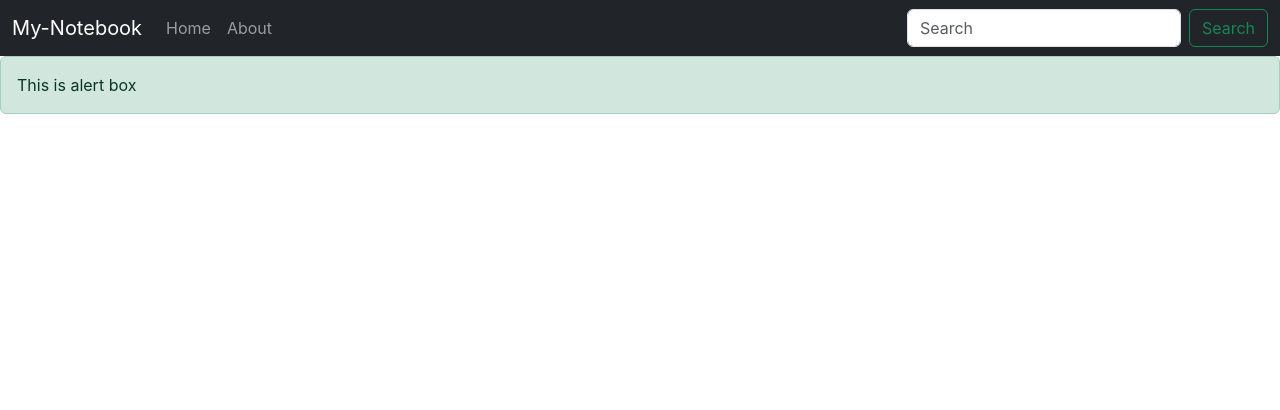
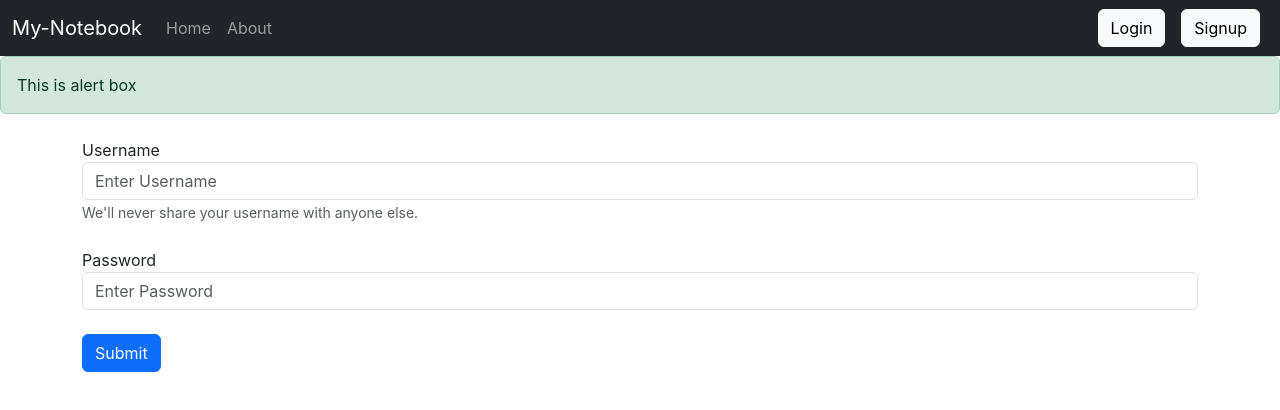
Before and after one commit to dev-ishaan/MERN-project, a React (Create React App) app in the folder my-notebook/: page /login in a window 1280 px wide. Shown: the top 410 px of the page. Built offline with nearby package versions, Linux system fonts and the light colour scheme.

Commit message:
Adding Login component

```diff
--- a/my-notebook/src/App.js
+++ b/my-notebook/src/App.js
@@ -9,6 +9,8 @@ import Home from './components/Home';
 import About from './components/About';
 import NoteState from './context/notes/NoteState';
 import Alert from './components/Alert';
+import Login from './components/Login';
+import Signup from './components/Signup';
 
 function App() {
   return (
@@ -21,6 +23,8 @@ function App() {
               <Routes>
                 <Route exact path="/" element={<Home />} />
                 <Route exact path="/about" element={<About/>}/>
+                <Route exact path="/login" element={<Login/>}/>
+                <Route exact path="/signup" element={<Signup/>}/>
               </Routes>
             </div>
         </Router>
--- a/my-notebook/src/components/Addnote.js
+++ b/my-notebook/src/components/Addnote.js
@@ -34,7 +34,7 @@ const Addnote = () => {
             <label className="my-1" htmlFor="tag">Tag</label>
             <input type="text" className="form-control" id="tag" name="tag" placeholder="Enter Tag" onChange={onChange} value={note.tag}/>
           </div>
-          <button disabled={note.title.length<3 || note.description.length<5} type="submit" className="btn btn-primary my-3" onClick={handleClick}>Add</button>
+          <button disabled={note.title.length < 3 || note.description.length < 5} type="submit" className="btn btn-primary my-3" onClick={handleClick}>Add</button>
       </form>
       </div>
     </div>
--- /dev/null
+++ b/my-notebook/src/components/Login.js
@@ -0,0 +1,51 @@
+import React, {useState} from 'react'
+// import { useHistory } from 'react-router-dom';
+import { useNavigate } from 'react-router-dom';
+
+const Login = () => {
+    const [credentials, setCredentials] = useState({username:"", password:""});
+    let history = useNavigate();
+    const handleSubmit = async (e) =>{
+        e.preventDefault()
+        const response = await fetch(`http://localhost:5000/api/auth/login`, {
+            method: "POST",
+            headers: {
+              "Content-Type": "application/json"
+            },
+            body: JSON.stringify({username: credentials.username, password: credentials.password})
+          });
+          const json = await response.json();
+          console.log(json)
+          if(json.success){
+            // Saving auth token
+            localStorage.setItem('token', json.authToken)
+            // Redirects to home page
+            history("/")
+          }else{
+            alert("Invalid creds");
+          }
+    }
+
+    const onChange= (e)=>{
+        setCredentials({...credentials, [e.target.name]: e.target.value})
+    }
+
+  return (
+    <div>
+      <form onSubmit={handleSubmit}>
+        <div className="form-group my-4">
+            <label htmlFor="exampleInputUsername">Username</label>
+            <input type="text" className="form-control" id="username" value={credentials.username} onChange={onChange} name="username" aria-describedby="usernameHelp" placeholder="Enter Username"/>
+            <small id="usernameHelp" className="form-text text-muted">We'll never share your username with anyone else.</small>
+        </div>
+        <div className="form-group my-4">
+            <label htmlFor="exampleInputPassword1">Password</label>
+            <input type="password" className="form-control" id="password" value={credentials.password} onChange={onChange} name="password" placeholder="Enter Password"/>
+        </div>
+        <button type="submit" className="btn btn-primary">Submit</button>
+      </form>
+    </div>
+  )
+}
+
+export default Login
--- a/my-notebook/src/components/Navbar.js
+++ b/my-notebook/src/components/Navbar.js
@@ -10,7 +10,7 @@ const Navbar = () => {
   }, [location]);
 
   return (
-          <nav className="navbar navbar-expand-lg navbar-dark bg-dark">
+          <nav className="navbar navbar-expand-lg navbar-dark bg-dark sticky-top">
         <div className="container-fluid">
           <Link className="navbar-brand" to="/">My-Notebook</Link>
           <button className="navbar-toggler" type="button" data-bs-toggle="collapse" data-bs-target="#navbarSupportedContent" aria-controls="navbarSupportedContent" aria-expanded="false" aria-label="Toggle navigation">
@@ -26,9 +26,9 @@ const Navbar = () => {
                 <Link className={`nav-link ${location.pathname === "/about" ? "active" : ""}`} to="/about">About</Link>
               </li>
             </ul>
-            <form className="d-flex" role="search">
-              <input className="form-control me-2" type="search" placeholder="Search" aria-label="Search"/>
-              <button className="btn btn-outline-success" type="submit">Search</button>
+            <form className="d-flex">
+              <Link className="btn btn-light mx-2" to="login" role='button'>Login</Link>
+              <Link className="btn btn-light mx-2" to="signup" role='button'>Signup</Link>
             </form>
           </div>
         </div>
--- a/my-notebook/src/components/Notes.js
+++ b/my-notebook/src/components/Notes.js
@@ -29,6 +29,7 @@ const Notes = () => {
   const onChange= (e)=>{
       setNote({...note, [e.target.name]: e.target.value})
   }
+
   return (
     <>
     <Addnote/>
--- /dev/null
+++ b/my-notebook/src/components/Signup.js
@@ -0,0 +1,11 @@
+import React from 'react'
+
+const Signup = () => {
+  return (
+    <div>
+      signup
+    </div>
+  )
+}
+
+export default Signup
```
Also changed, not shown: 1 other file (tests, documents, lock files or other folders).
